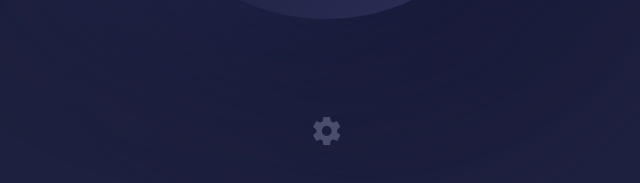
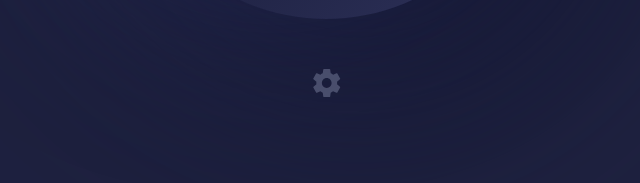
Before and after one commit to nlukic97/pomodoro-clock, a plain HTML site: page public/index.html in a window 1280 px wide. Shown: the part 607-790 px from the top of the page, without its empty margins (314-954 px from the left). Drawn offline with Linux system fonts and the light colour scheme.

Commit message:
changed distance of settings fear from the counter

```diff
--- a/public/css/style.css
+++ b/public/css/style.css
@@ -114,7 +114,7 @@ button {
 /** Settings gear*/
 .settings-btn-container {
     text-align: center;
-    margin-top: 120px;
+    margin-top: 72px;
 }
 
 button.settings-btn {
```
